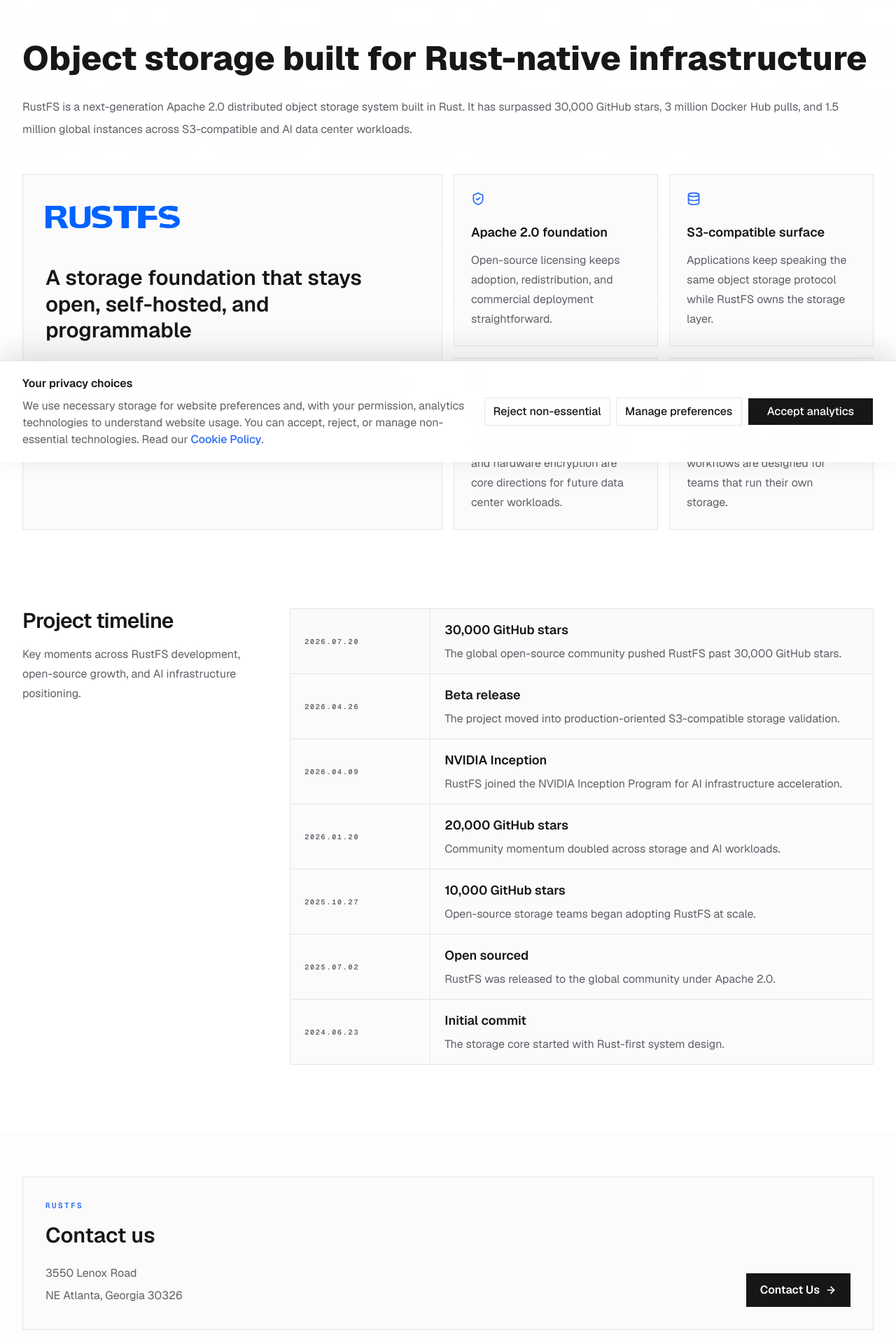
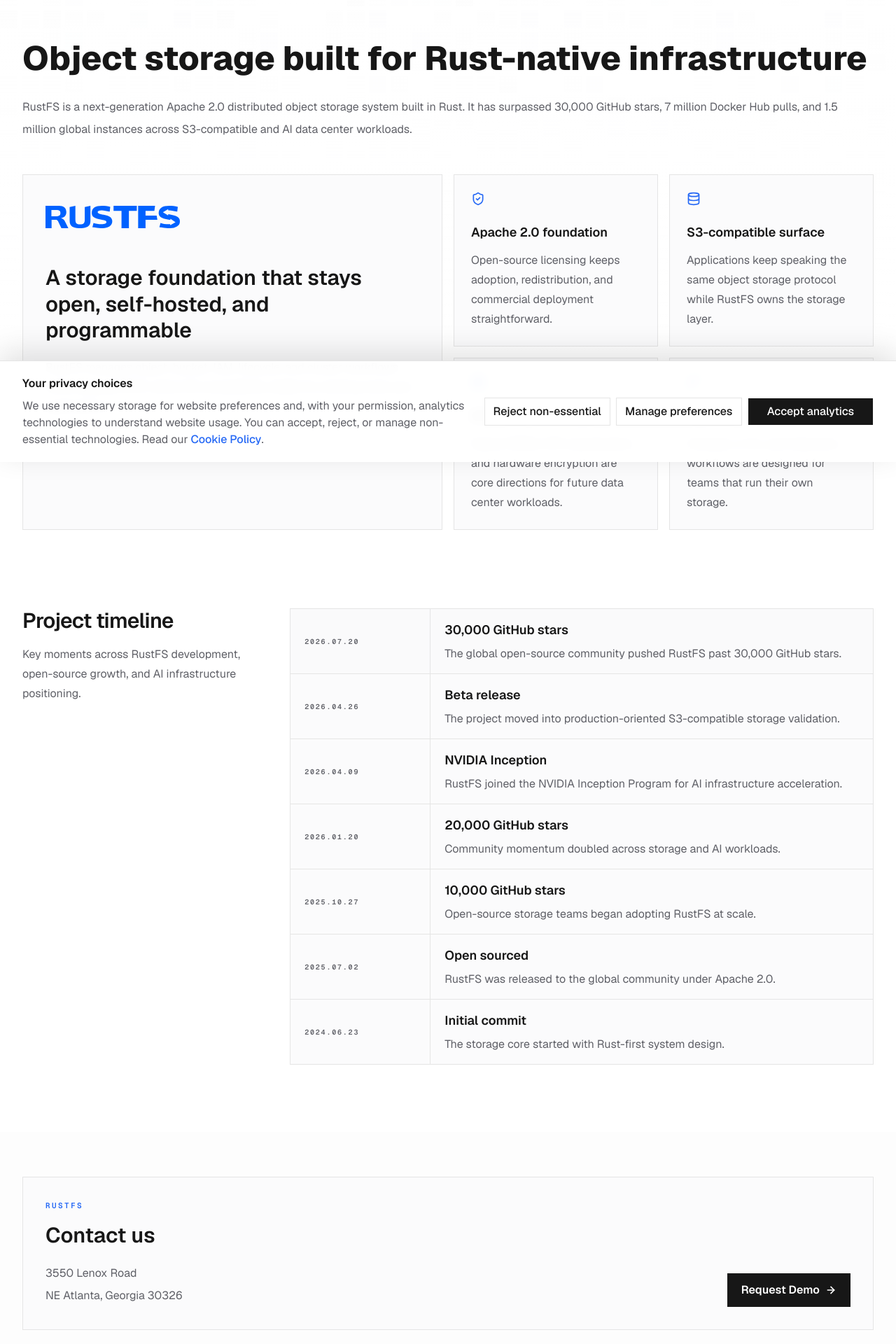
Before and after one commit to rustfs/rustfs.com, a Next.js app: page /about in a window 1280 px wide. Shown: the part 140-2060 px from the top of the page at 70% size. Built offline with nearby package versions, Linux system fonts and the light colour scheme.

Commit message:
refactor: refine homepage and contact messaging (#67)
* refactor: refine homepage and contact messaging

* docs: update Docker Hub pull count

* feat: update homepage demo call to action

```diff
--- a/app/about/page.tsx
+++ b/app/about/page.tsx
@@ -77,7 +77,7 @@ export default function AboutPage() {
             infrastructure
           </h1>
           <p className="mt-6 text-base leading-8 text-muted-foreground">
-            RustFS is a next-generation Apache 2.0 distributed object storage system built in Rust. It has surpassed 30,000 GitHub stars, 3 million Docker Hub pulls, and 1.5 million global instances across S3-compatible and AI data center workloads.
+            RustFS is a next-generation Apache 2.0 distributed object storage system built in Rust. It has surpassed 30,000 GitHub stars, 7 million Docker Hub pulls, and 1.5 million global instances across S3-compatible and AI data center workloads.
           </p>
         </div>
 
--- a/app/contact-us/page.tsx
+++ b/app/contact-us/page.tsx
@@ -2,10 +2,10 @@ import ContactForm from '@/components/business/contact-form'
 import type { Metadata } from 'next'
 
 export const metadata: Metadata = {
-  title: "Contact Us | RustFS | The High-Performance, Apache 2.0 Alternative to MinIO",
+  title: "Contact Us | RustFS | The High-Performance, Apache 2.0 Object Storage for AI",
   description: 'Get in touch with the RustFS team. Contact us for questions, support, or partnership opportunities.',
   openGraph: {
-    title: "Contact Us | RustFS | The High-Performance, Apache 2.0 Alternative to MinIO",
+    title: "Contact Us | RustFS | The High-Performance, Apache 2.0 Object Storage for AI",
     description: 'Get in touch with the RustFS team. Contact us for questions, support, or partnership opportunities.',
     type: "website",
     locale: 'en_US',
--- a/app/contact/page.tsx
+++ b/app/contact/page.tsx
@@ -2,10 +2,10 @@ import ContactForm from '@/components/business/contact-form'
 import type { Metadata } from 'next'
 
 export const metadata: Metadata = {
-  title: "Contact Us | RustFS | The High-Performance, Apache 2.0 Alternative to MinIO",
+  title: "Contact Us | RustFS | The High-Performance, Apache 2.0 Object Storage for AI",
   description: 'Get in touch with the RustFS team. Contact us for questions, support, or partnership opportunities.',
   openGraph: {
-    title: "Contact Us | RustFS | The High-Performance, Apache 2.0 Alternative to MinIO",
+    title: "Contact Us | RustFS | The High-Performance, Apache 2.0 Object Storage for AI",
     description: 'Get in touch with the RustFS team. Contact us for questions, support, or partnership opportunities.',
     type: "website",
     locale: 'en_US',
--- a/components/business/buttons/contact-us.tsx
+++ b/components/business/buttons/contact-us.tsx
@@ -10,9 +10,9 @@ export default function ContactUsButton({ className }: {
   return (
     <Link
       className={cn("motion-button group inline-flex h-12 items-center justify-center px-6 py-0 text-sm font-semibold leading-none focus-visible:outline-2 focus-visible:outline-offset-2 bg-primary text-primary-foreground hover:bg-primary/90 hover:text-primary-foreground/90 active:bg-primary/80 active:text-primary-foreground/80 focus-visible:outline-primary", className)}
-      href="/contact-us"
+      href="https://play.rustfs.com"
     >
-      <span className="mr-2">{'Contact Us'}</span>
+      <span className="mr-2">{'Request Demo'}</span>
       <ArrowRightIcon className="motion-arrow size-4 flex-none" strokeWidth={2.5} />
     </Link>
   )
--- a/components/business/home-hero.tsx
+++ b/components/business/home-hero.tsx
@@ -33,7 +33,7 @@ export default function HomeHero({ dockerPulls, metrics }: HomeHeroProps) {
               High-Performance, S3-Compatible Object Storage for AI Data Centers
             </h1>
             <p className="mt-6 w-full text-base leading-7 text-muted-foreground md:text-lg md:leading-8">
-              RustFS is the world&apos;s fastest-growing, next-generation distributed object storage. Built from the ground up in Rust and open-sourced under the Apache 2.0 license, RustFS offers native S3 compatibility, serving as a powerful, production-ready alternative to MinIO and Ceph.
+              RustFS is the world&apos;s fastest-growing open-source distributed object storage system. Built from the ground up in Rust and open-sourced under the Apache 2.0 license, RustFS offers native S3 compatibility, serving as a powerful, production-ready alternative to MinIO and Ceph.
             </p>
 
             <dl className="mt-8 grid grid-cols-2 gap-x-6 gap-y-5 text-sm xl:grid-cols-4">
```
